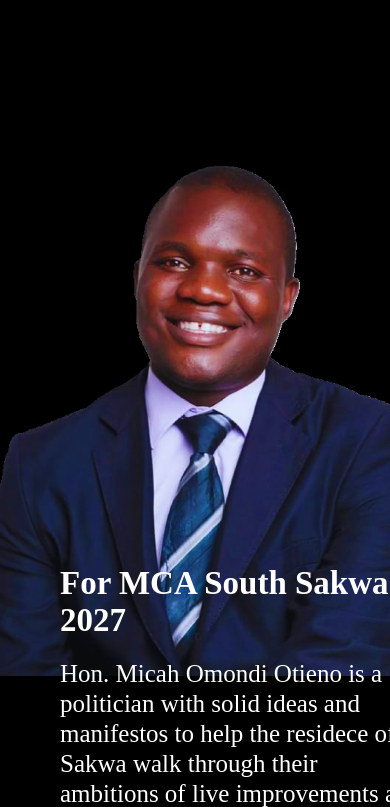
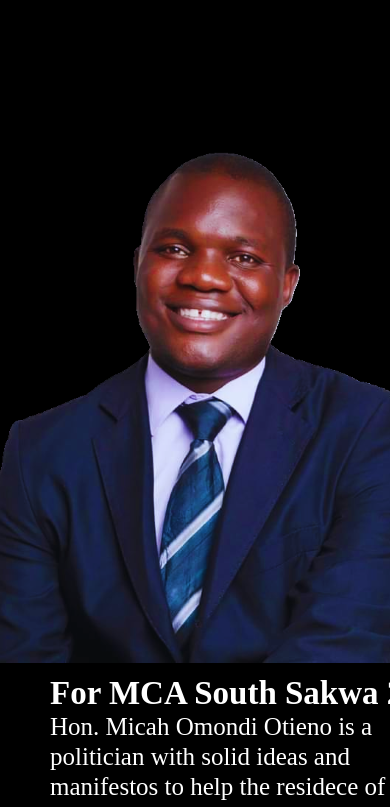
Before and after one commit to Norman-Berlin/micah, a website: page public/micah.html in a window 390 px wide. Shown: the part 576-1383 px from the top of the page. Drawn offline with nearby package versions, Linux system fonts and the light colour scheme.

Commit message:
Update micah.css

```diff
--- a/public/micah.css
+++ b/public/micah.css
@@ -66,7 +66,6 @@ body{
     font-family: open sans-serif;
     justify-content: center;
     background-color: black;
-    scroll-behavior: smooth;
 }
 
 .header_section{
@@ -136,14 +135,13 @@ ul li a:hover{
 .client_info h2{
     color: #fff;
     font-size: 37px;
-    margin: 10px;
+    margin-top: 50px;
 }
 
 .client_info p{
     color: #fff;
     font-size: 25px;
     line-height: 30px;
-    margin: 10px;
 }
 .dropbtn{
     background-color: #de0f03;
@@ -659,18 +657,19 @@ button:hover{
 @media screen and (max-width: 600px) {
     .header_section {
         background-position: center;
+        bottom: 70px;
     }
 }
 
 @media screen and (max-width: 600px){
     .client_info h1{
         font-size: 40px;
-        padding-bottom: 140px;
+        padding-bottom: 400px;
+
     }
     .client_info h2{
         font-size: 33px;
-        display: flex;
-        padding-top: 420px;
+        padding-top: 300px;
     }
 }
 
@@ -680,7 +679,6 @@ button:hover{
     }
     .icons a {
         justify-content: space-between;
-        cursor: pointer;
         padding-right: 10px;
         font-size: 18px; /* Reduced icon size for smaller screens */
     }
```
